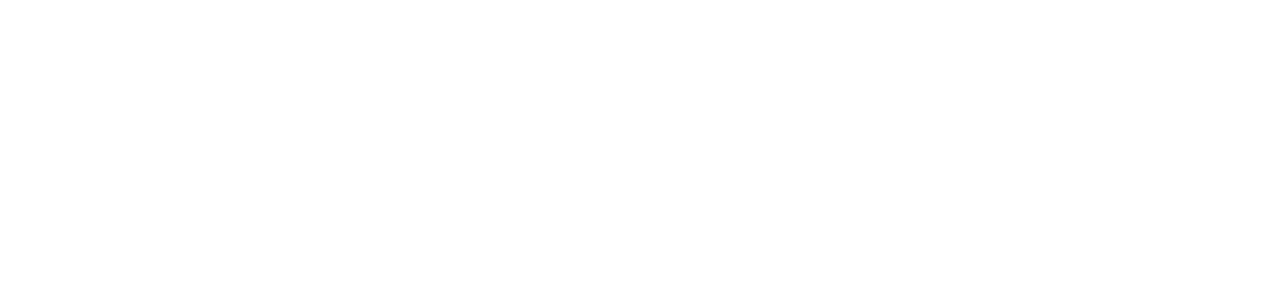
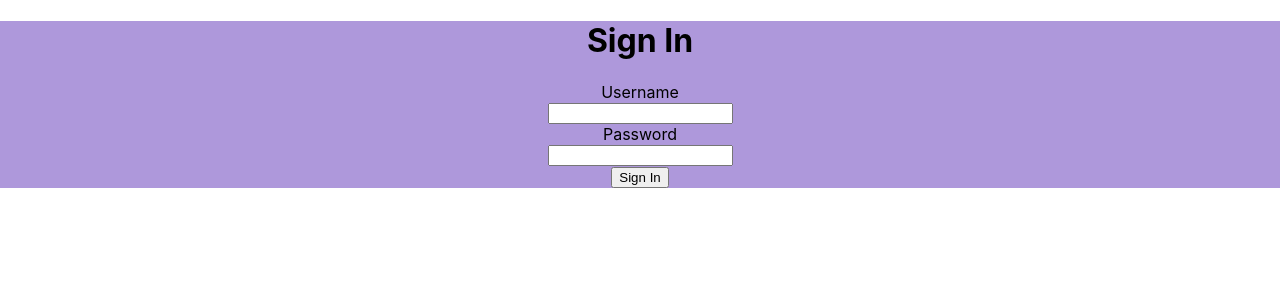
Before and after one commit to bethel-school-of-technology/team-digidames-frontend, a React (Create React App) app in the folder summareasy-react-app/: page /login in a window 1280 px wide. Before the commit this address had no page. Shown: the top 300 px of the page. Built offline with nearby package versions, Linux system fonts and the light colour scheme; data requests are answered from the project's data file.

Commit message:
added Login Component, added db.json to store users, added json-server-auth, adjusted router for login, adjusted signin button to login page

```diff
--- a/summareasy-react-app/package.json
+++ b/summareasy-react-app/package.json
@@ -7,7 +7,9 @@
     "@testing-library/react": "^13.4.0",
     "@testing-library/user-event": "^13.5.0",
     "axios": "^1.1.3",
+    "express": "^4.18.2",
     "json-server": "^0.17.0",
+    "json-server-auth": "^2.1.0",
     "react": "^18.2.0",
     "react-dom": "^18.2.0",
     "react-router-dom": "^6.4.2",
--- a/summareasy-react-app/src/App.js
+++ b/summareasy-react-app/src/App.js
@@ -9,6 +9,7 @@ import BookReportContext from './UTILS/BookReportContext';
 import LandingPage from './Components/LandingPage';
 import CreateBookReport from './Components/CreateBookReport';
 import Dashboard from './Components/Dashboard';
+import Login from './Components/Login/Login';
 
 function App() {
   const [allBookReports, setAllBookReports] = useState([]);
@@ -98,6 +99,16 @@ function App() {
                 bookReportData={allBookReports} />
             }
           />
+
+        <Route
+            path="/login"
+            exact
+            element={
+              <Login
+                bookReportData={allBookReports} />
+            }
+          />
+
           <Route
             path="/Dashboard"
             exact
--- a/summareasy-react-app/src/Components/LandingPage/index.js
+++ b/summareasy-react-app/src/Components/LandingPage/index.js
@@ -14,7 +14,7 @@ const LandingPage = () => {
                         Sign Up
                     </button>
                     <button>
-                        <a href={`/Dashboard`} >Sign In</a>
+                        <a href={`/login`} >Sign In</a>
                     </button>
 
                     </div>
--- /dev/null
+++ b/summareasy-react-app/src/Components/Login/Login.js
@@ -0,0 +1,56 @@
+import axios from "axios";
+import { useState } from "react";
+
+
+const Login = () => {
+
+    const [username, setUsername] = useState("");
+    const [password, setPassword] = useState("");
+
+    const signIn = (e) => {
+        e.preventDefault();
+        console.log('Sign in!');
+
+        if (username !== '' && password !== '') {
+            const req = {
+                username,
+                password
+            };
+
+            axios.post('http://localhost:3000/users/login', req).then(result => {
+                const token = result.data.jwt;
+                localStorage.setItem('myJWT', token);
+                console.log(result.data);
+
+            })
+        }
+
+    };
+
+//TODO handle actual sign in - How do we do this without an official backend
+
+    return (
+        <div>
+
+            <form onSubmit={ signIn }>
+                <h1>Sign In</h1>
+
+                <label htmlFor="username">Username</label>
+                <br />
+                <input type="text" name="username" onChange={ e => setUsername(e.target.value) }></input>
+                <br />
+
+                <label htmlFor="password">Password</label>
+                <br />
+                <input type="text" name="password" onChange={ e => setPassword(e.target.value) }></input>
+                <br />
+                <button>Sign In</button>
+                <br />
+
+            </form>
+        </div>
+    );
+
+}
+
+export default Login;
```
Also changed, not shown: summareasy-react-app/db.json (added, +9 -0 lines), 1 other file (tests, documents, lock files or other folders).
